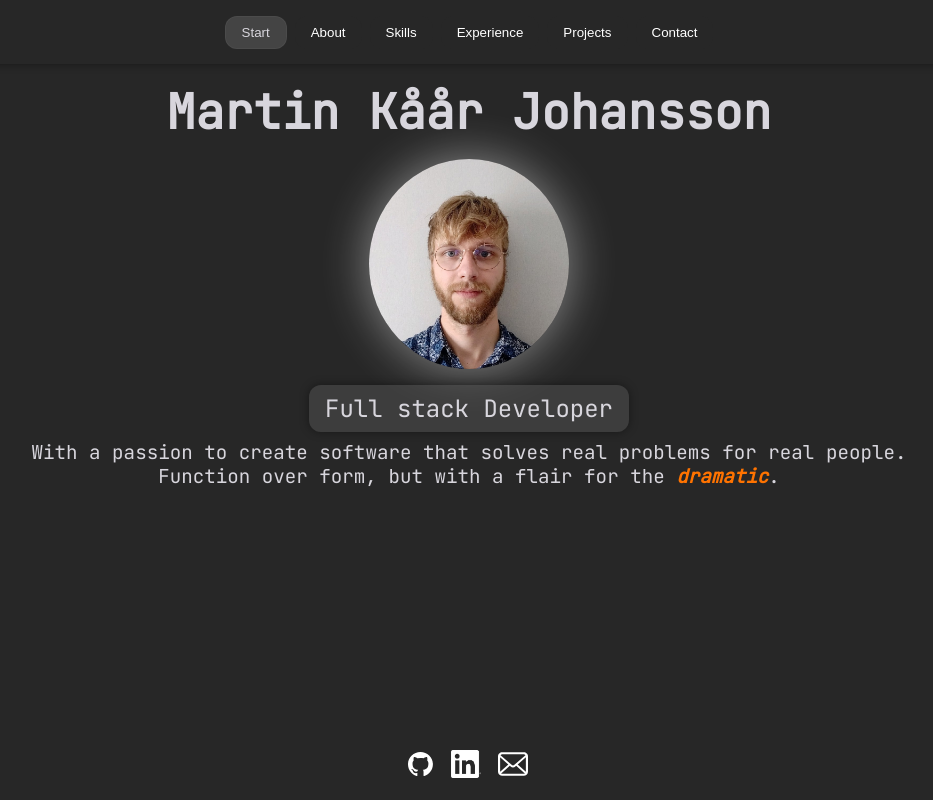
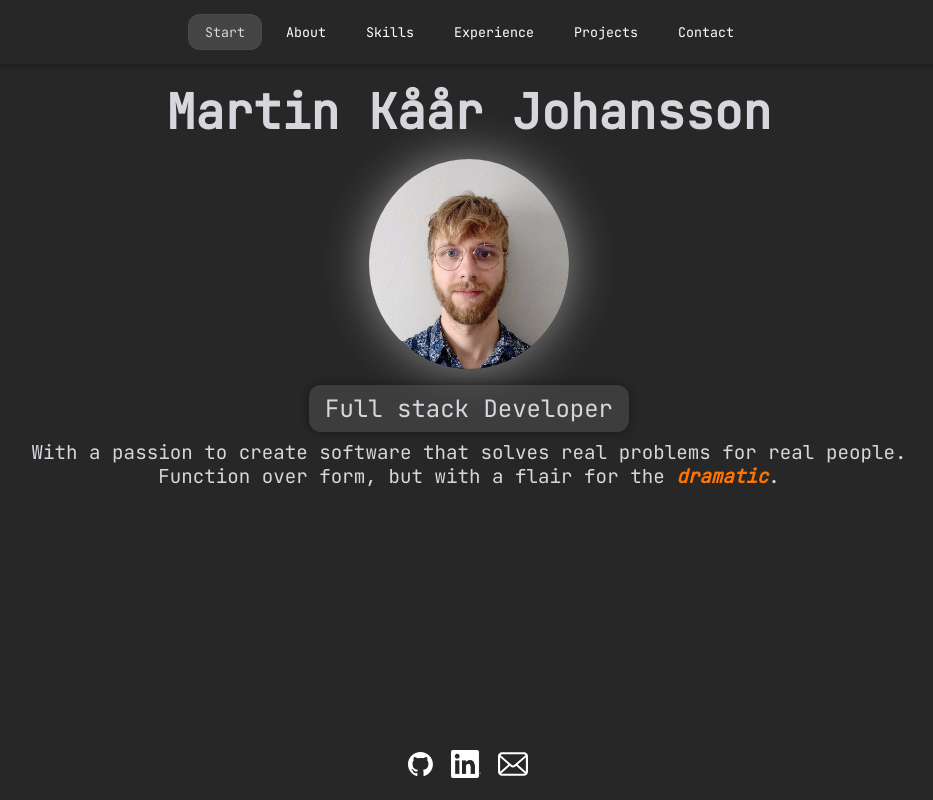
Before and after one commit to DefinitelyUnlikely/definitelyunlikely.github.io, a SvelteKit app in the folder portfolio/: page / in a window 1280 px wide. Shown: the whole page, without its empty margins (171-1104 px from the left). Built offline with nearby package versions, Linux system fonts and the light colour scheme.

Commit message:
update buttons font

```diff
--- a/portfolio/src/components/shared/navigation.svelte
+++ b/portfolio/src/components/shared/navigation.svelte
@@ -128,6 +128,7 @@
         border-radius: 12px;
         cursor: pointer;
         transition: all 0.2s ease;
+        font-family: "JetBrains Mono";
     }
 
     .mobile-menu button {
```
